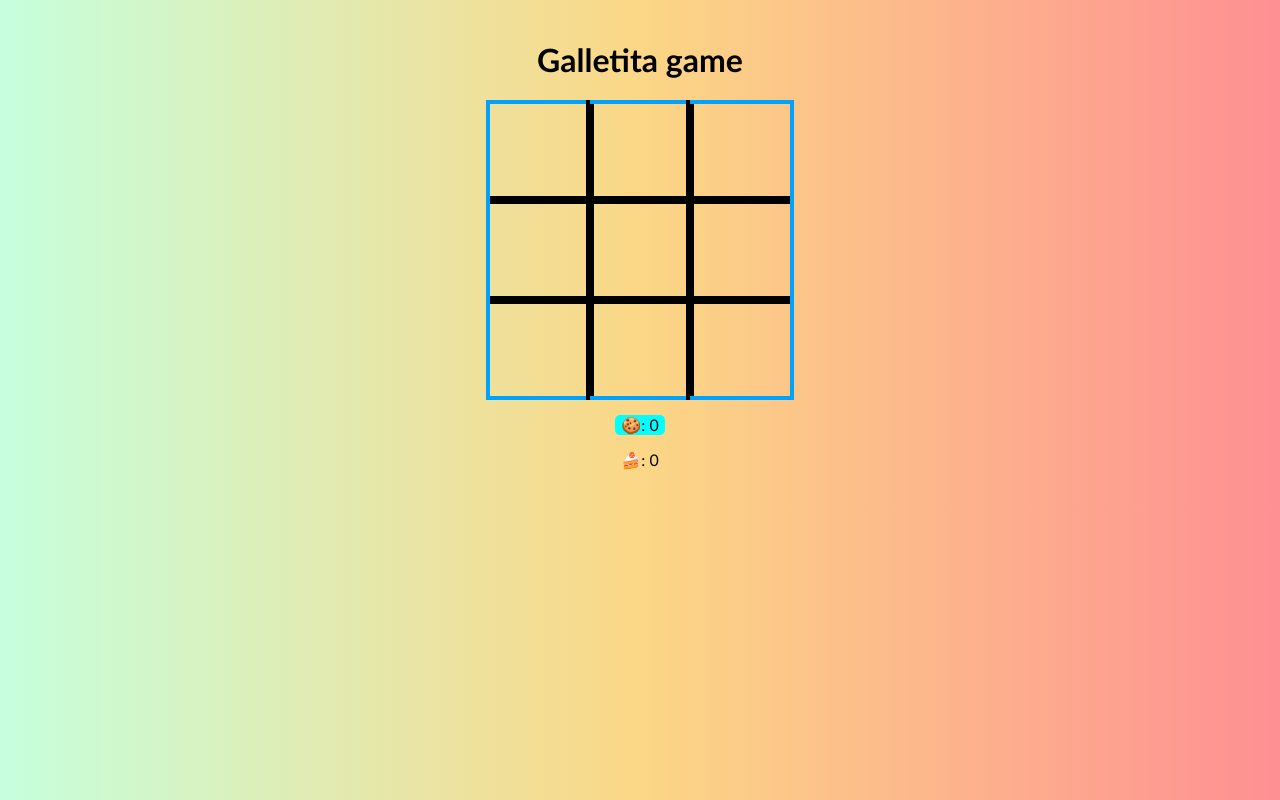
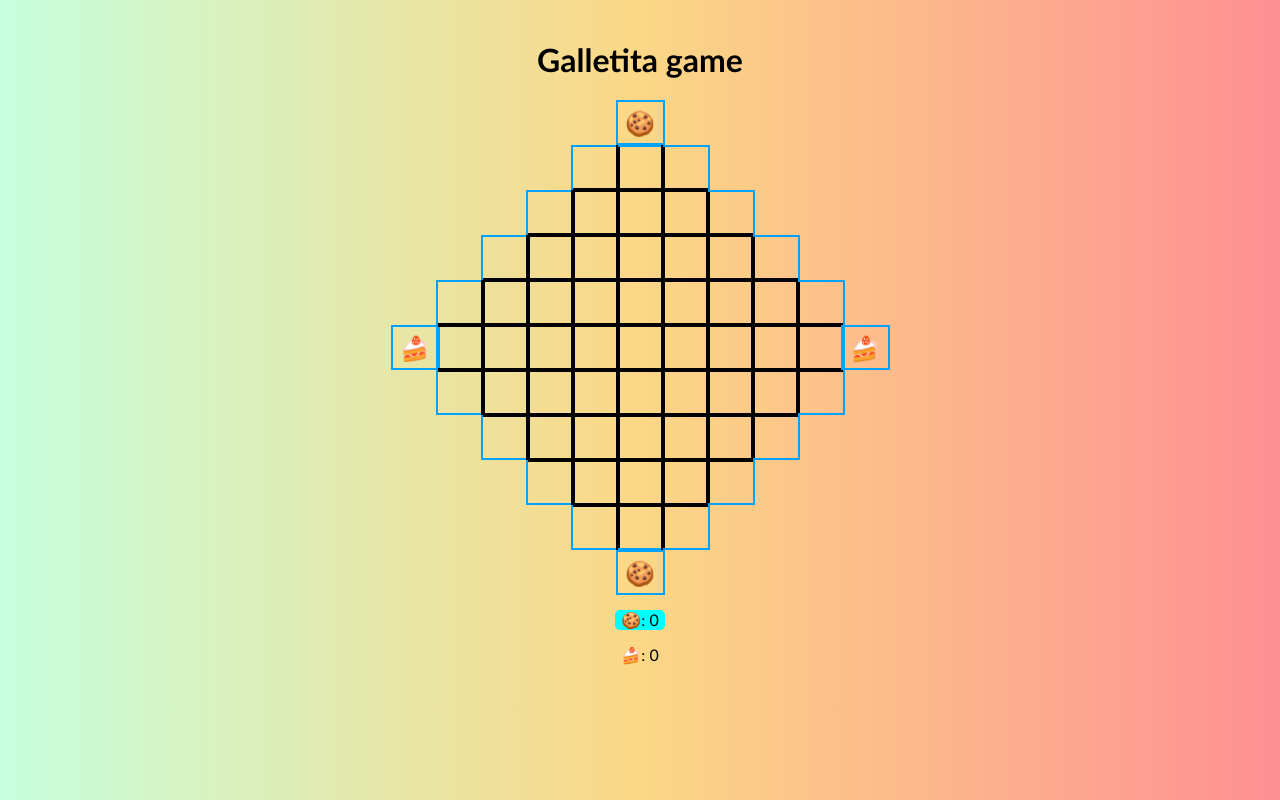
Before and after one commit to michilanau/galletita-game, a React (Vite) app: page / in a window 1280 px wide. Built offline with nearby package versions, Linux system fonts and the light colour scheme.

Commit message:
galletita board + new checkEndGame logic

```diff
--- a/src/App.jsx
+++ b/src/App.jsx
@@ -60,6 +60,7 @@ function App () {
                   updateBoard={updateBoard}
                   linesSelected={square.linesSelected}
                   value={square.value}
+                  invisible={square.invisible}
                 />
               )
             })
--- a/src/components/Square.jsx
+++ b/src/components/Square.jsx
@@ -1,6 +1,6 @@
 import { equalsCheck } from '../logic/utils.js'
 
-export const Square = ({ updateBoard, linesSelected, index, value }) => {
+export const Square = ({ updateBoard, linesSelected, index, value, invisible }) => {
   const handleLineClick = (borderIndex) => {
     const newLinesSelected = [...linesSelected]
     newLinesSelected[borderIndex] = true
@@ -10,7 +10,7 @@ export const Square = ({ updateBoard, linesSelected, index, value }) => {
   }
 
   return (
-    <div className="square">
+    <div className={`square ${invisible ? 'invisible' : ''}`}>
         <div
         className={`line top ${linesSelected[0] ? 'selected' : ''}`}
         onClick={() => handleLineClick(0)}
--- a/src/constants.js
+++ b/src/constants.js
@@ -3,12 +3,30 @@ export const TURNS = { // turnos
   O: '🍰'
 }
 
-export const BOARD = [[{ linesSelected: [true, false, false, true], value: '' },
-  { linesSelected: [true, false, false, false], value: '' },
-  { linesSelected: [true, true, false, false], value: '' }],
-[{ linesSelected: [false, false, false, true], value: '' },
-  { linesSelected: [false, false, false, false], value: '' },
-  { linesSelected: [false, true, false, false], value: '' }],
-[{ linesSelected: [false, false, true, true], value: '' },
-  { linesSelected: [false, false, true, false], value: '' },
-  { linesSelected: [false, true, true, false], value: '' }]]
+// 0: top, 1: right, 2: bottom, 3: left
+export const INVISIBLE_SQUARE = { linesSelected: [false, false, false, false], value: '', invisible: true }
+export const BLANK_SQUARE = { linesSelected: [false, false, false, false], value: '', invisible: false }
+export const TOP_LEFT_SQUARE = { linesSelected: [true, false, false, true], value: '', invisible: false }
+export const TOP_RIGHT_SQUARE = { linesSelected: [true, true, false, false], value: '', invisible: false }
+export const BOTTOM_LEFT_SQUARE = { linesSelected: [false, false, true, true], value: '', invisible: false }
+export const BOTTOM_RIGHT_SQUARE = { linesSelected: [false, true, true, false], value: '', invisible: false }
+export const BOTTOM_LEFT_RIGHT_SQUARE = { linesSelected: [true, true, true, true], value: TURNS.X, invisible: false }
+export const TOP_LEFT_RIGHT_SQUARE = { linesSelected: [true, true, true, true], value: TURNS.X, invisible: false }
+export const LEFT_TOP_BOTTOM_SQUARE = { linesSelected: [true, true, true, true], value: TURNS.O, invisible: false }
+export const RIGHT_TOP_BOTTOM_SQUARE = { linesSelected: [true, true, true, true], value: TURNS.O, invisible: false }
+export const LEFT_SQUARE = { linesSelected: [false, false, false, true], value: '', invisible: false }
+export const RIGHT_SQUARE = { linesSelected: [false, true, false, false], value: '', invisible: false }
+export const TOP_SQUARE = { linesSelected: [true, false, false, false], value: '', invisible: false }
+export const BOTTOM_SQUARE = { linesSelected: [false, false, true, false], value: '', invisible: false }
+
+export const BOARD = [[INVISIBLE_SQUARE, INVISIBLE_SQUARE, INVISIBLE_SQUARE, INVISIBLE_SQUARE, INVISIBLE_SQUARE, TOP_LEFT_RIGHT_SQUARE, INVISIBLE_SQUARE, INVISIBLE_SQUARE, INVISIBLE_SQUARE, INVISIBLE_SQUARE, INVISIBLE_SQUARE],
+  [INVISIBLE_SQUARE, INVISIBLE_SQUARE, INVISIBLE_SQUARE, INVISIBLE_SQUARE, TOP_LEFT_SQUARE, TOP_SQUARE, TOP_RIGHT_SQUARE, INVISIBLE_SQUARE, INVISIBLE_SQUARE, INVISIBLE_SQUARE, INVISIBLE_SQUARE],
+  [INVISIBLE_SQUARE, INVISIBLE_SQUARE, INVISIBLE_SQUARE, TOP_LEFT_SQUARE, BLANK_SQUARE, BLANK_SQUARE, BLANK_SQUARE, TOP_RIGHT_SQUARE, INVISIBLE_SQUARE, INVISIBLE_SQUARE, INVISIBLE_SQUARE],
+  [INVISIBLE_SQUARE, INVISIBLE_SQUARE, TOP_LEFT_SQUARE, BLANK_SQUARE, BLANK_SQUARE, BLANK_SQUARE, BLANK_SQUARE, BLANK_SQUARE, TOP_RIGHT_SQUARE, INVISIBLE_SQUARE, INVISIBLE_SQUARE],
+  [INVISIBLE_SQUARE, TOP_LEFT_SQUARE, BLANK_SQUARE, BLANK_SQUARE, BLANK_SQUARE, BLANK_SQUARE, BLANK_SQUARE, BLANK_SQUARE, BLANK_SQUARE, TOP_RIGHT_SQUARE, INVISIBLE_SQUARE],
+  [LEFT_TOP_BOTTOM_SQUARE, LEFT_SQUARE, BLANK_SQUARE, BLANK_SQUARE, BLANK_SQUARE, BLANK_SQUARE, BLANK_SQUARE, BLANK_SQUARE, BLANK_SQUARE, RIGHT_SQUARE, RIGHT_TOP_BOTTOM_SQUARE],
+  [INVISIBLE_SQUARE, BOTTOM_LEFT_SQUARE, BLANK_SQUARE, BLANK_SQUARE, BLANK_SQUARE, BLANK_SQUARE, BLANK_SQUARE, BLANK_SQUARE, BLANK_SQUARE, BOTTOM_RIGHT_SQUARE, INVISIBLE_SQUARE],
+  [INVISIBLE_SQUARE, INVISIBLE_SQUARE, BOTTOM_LEFT_SQUARE, BLANK_SQUARE, BLANK_SQUARE, BLANK_SQUARE, BLANK_SQUARE, BLANK_SQUARE, BOTTOM_RIGHT_SQUARE, INVISIBLE_SQUARE, INVISIBLE_SQUARE],
+  [INVISIBLE_SQUARE, INVISIBLE_SQUARE, INVISIBLE_SQUARE, BOTTOM_LEFT_SQUARE, BLANK_SQUARE, BLANK_SQUARE, BLANK_SQUARE, BOTTOM_RIGHT_SQUARE, INVISIBLE_SQUARE, INVISIBLE_SQUARE, INVISIBLE_SQUARE],
+  [INVISIBLE_SQUARE, INVISIBLE_SQUARE, INVISIBLE_SQUARE, INVISIBLE_SQUARE, BOTTOM_LEFT_SQUARE, BOTTOM_SQUARE, BOTTOM_RIGHT_SQUARE, INVISIBLE_SQUARE, INVISIBLE_SQUARE, INVISIBLE_SQUARE, INVISIBLE_SQUARE],
+  [INVISIBLE_SQUARE, INVISIBLE_SQUARE, INVISIBLE_SQUARE, INVISIBLE_SQUARE, INVISIBLE_SQUARE, BOTTOM_LEFT_RIGHT_SQUARE, INVISIBLE_SQUARE, INVISIBLE_SQUARE, INVISIBLE_SQUARE, INVISIBLE_SQUARE, INVISIBLE_SQUARE]]
--- a/src/index.css
+++ b/src/index.css
@@ -11,20 +11,24 @@
 
 .board .game3x3 {
     display: grid;
-    grid-template-columns: repeat(3, 1fr);
+    grid-template-columns: repeat(11, 1fr);
     gap: 0px;
 }
 
 .square {
-    width: 100px;
-    height: 100px;
+    width: 45px;
+    height: 45px;
     position: relative;
+}
+
+.square.invisible {
+    visibility: hidden;
 }
 
 .line {
     position: absolute;
     width: 100%;
-    height: 4px;
+    height: 2px;
     background-color: black;
     cursor: pointer;
 
@@ -59,7 +63,7 @@
     top: 50%;
     left: 50%;
     transform: translate(-50%, -50%);
-    font-size: 3em;
+    font-size: 1.5em;
 }
 
 .board .turn {
--- a/src/logic/board.js
+++ b/src/logic/board.js
@@ -77,10 +77,9 @@ export const countPoints = (board) => {
   return newPoints
 }
 
-export const checkEndGame = (newBoard) => {
-  return newBoard.every((row) =>
-    row.every((column) =>
-      column.linesSelected.every((line) => line === true)
-    )
-  )
+export const checkEndGame = (board) => {
+  return board
+    .flat()
+    .filter((cell) => !cell.invisible)
+    .every((cell) => cell.linesSelected.every((line) => line === true))
 }
```
